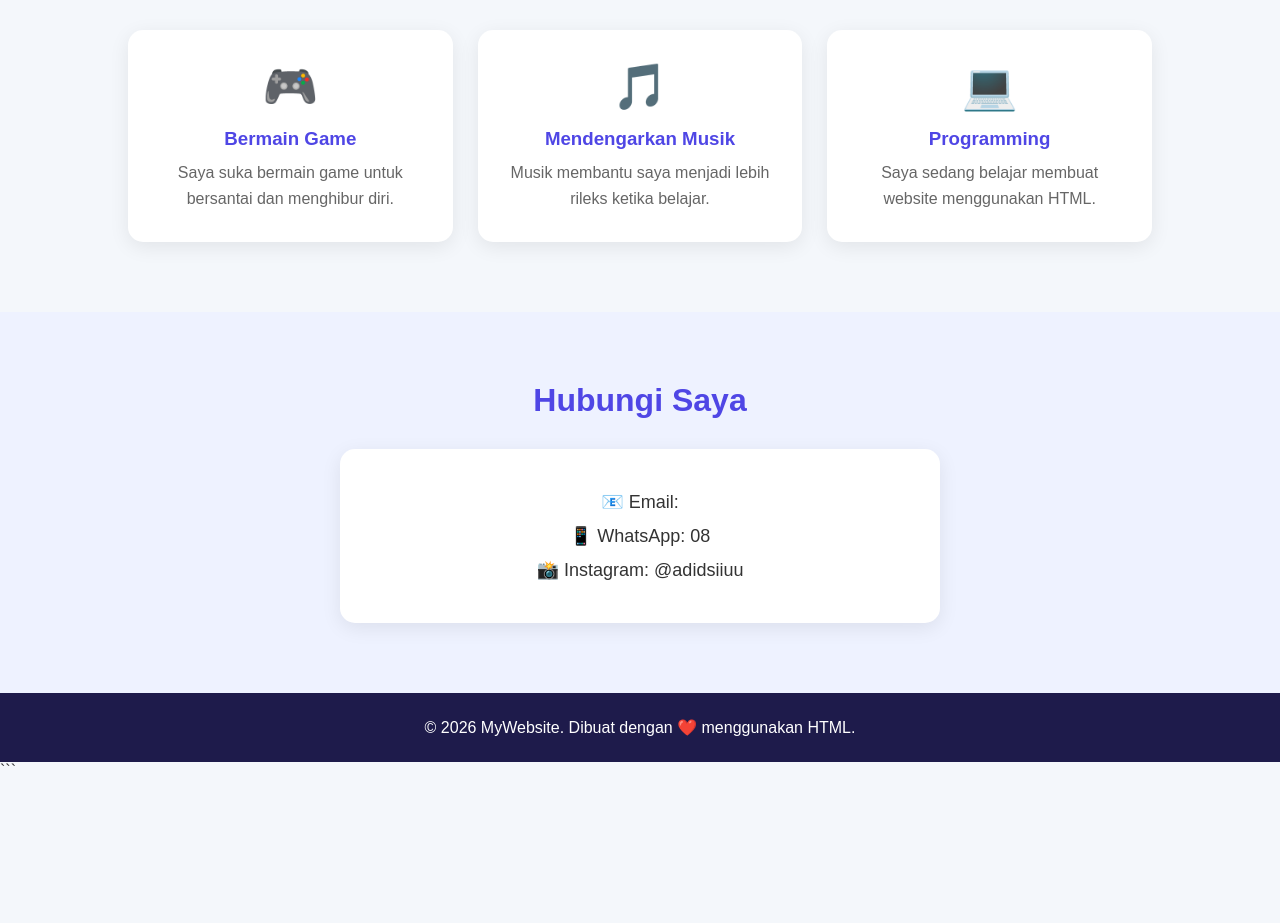
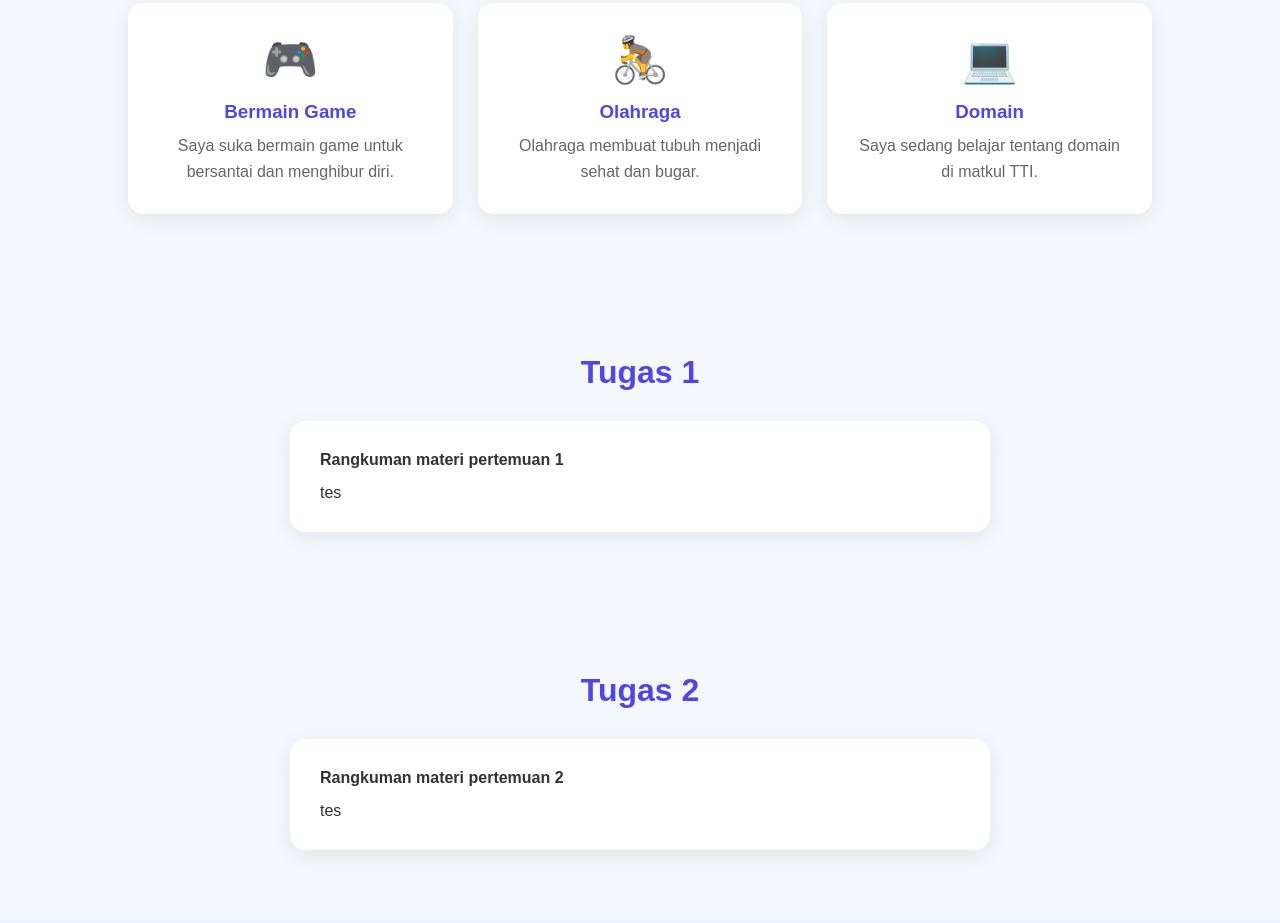
Before and after one commit to ap7721351/domain, a plain HTML site: page index.html in a window 1280 px wide. Shown: the part 932-1855 px from the top of the page. Before the commit the page ends 1712 px from the top, so only its background shows below. Drawn offline with Linux system fonts and the light colour scheme.

Commit message:
melakukan beberapa perbaikan

```diff
--- a/index.html
+++ b/index.html
@@ -4,7 +4,7 @@
     <meta charset="UTF-8">
     <meta name="viewport" content="width=device-width, initial-scale=1.0">
 
-    <title>Website Pertamaku</title>
+    <title>aditdomain</title>
 
     <style>
         /* RESET */
@@ -130,6 +130,29 @@
             margin-top: 40px;
         }
 
+        .tugas-card {
+            max-width: 700px;
+            margin: 30px auto 0;
+            background-color: white;
+            padding: 30px;
+            border-radius: 15px;
+            box-shadow: 0 5px 20px rgba(0,0,0,0.08);
+        }
+
+        .tugas-card ul {
+            list-style: none;
+            display: grid;
+            gap: 15px;
+        }
+
+        .tugas-card li {
+            background: #eef2ff;
+            padding: 14px 18px;
+            border-radius: 10px;
+            font-weight: bold;
+            color: #333;
+        }
+
         .card {
             background-color: white;
             padding: 30px;
@@ -229,6 +252,7 @@
             <li><a href="#home">Home</a></li>
             <li><a href="#tentang">Tentang</a></li>
             <li><a href="#hobi">Hobi</a></li>
+            <li><a href="#tugas">Tugas</a></li>
             <li><a href="#kontak">Kontak</a></li>
         </ul>
     </nav>
@@ -260,9 +284,7 @@
         <h2>Tentang Saya</h2>
 
         <p>
-            Saya adalah seorang pemula yang sedang mempelajari
-            dunia pemrograman web. Saya mulai belajar dari HTML,
-            kemudian akan mempelajari CSS dan JavaScript.
+            Saya adalah seorang mahasiswa baru yang sedang belajar tentang domain dan web.
         </p>
 
     </section>
@@ -288,13 +310,12 @@
 
 
             <div class="card">
-                <div class="icon">🎵</div>
+                <div class="icon">🚴</div>
 
-                <h3>Mendengarkan Musik</h3>
+                <h3>Olahraga</h3>
 
                 <p>
-                    Musik membantu saya menjadi lebih rileks
-                    ketika belajar.
+                    Olahraga membuat tubuh menjadi sehat dan bugar.
                 </p>
             </div>
 
@@ -302,11 +323,10 @@
             <div class="card">
                 <div class="icon">💻</div>
 
-                <h3>Programming</h3>
+                <h3>Domain</h3>
 
                 <p>
-                    Saya sedang belajar membuat website
-                    menggunakan HTML.
+                    Saya sedang belajar tentang domain di matkul TTI.
                 </p>
             </div>
 
@@ -314,6 +334,33 @@
 
     </section>
 
+    <!-- TUGAS -->
+    <section id="tugas">
+
+        <h2>Tugas 1</h2>
+
+        <div class="tugas-card">
+            <ul>
+               <h4>Rangkuman materi pertemuan 1</h4>
+               <p>tes</p>
+            </ul>
+        </div>
+
+    </section>
+
+     <!-- TUGAS -->
+    <section id="tugas">
+
+        <h2>Tugas 2</h2>
+
+        <div class="tugas-card">
+            <ul>
+               <h4>Rangkuman materi pertemuan 2</h4>
+               <p>tes</p>
+            </ul>
+        </div>
+
+    </section>
 
     <!-- KONTAK -->
     <section class="contact" id="kontak">
@@ -324,7 +371,7 @@
 
             <p>📧 Email: </p>
 
-            <p>📱 WhatsApp: 08</p>
+            <p>📱 WhatsApp: </p>
 
             <p>📸 Instagram: @adidsiiuu</p>
 
```
